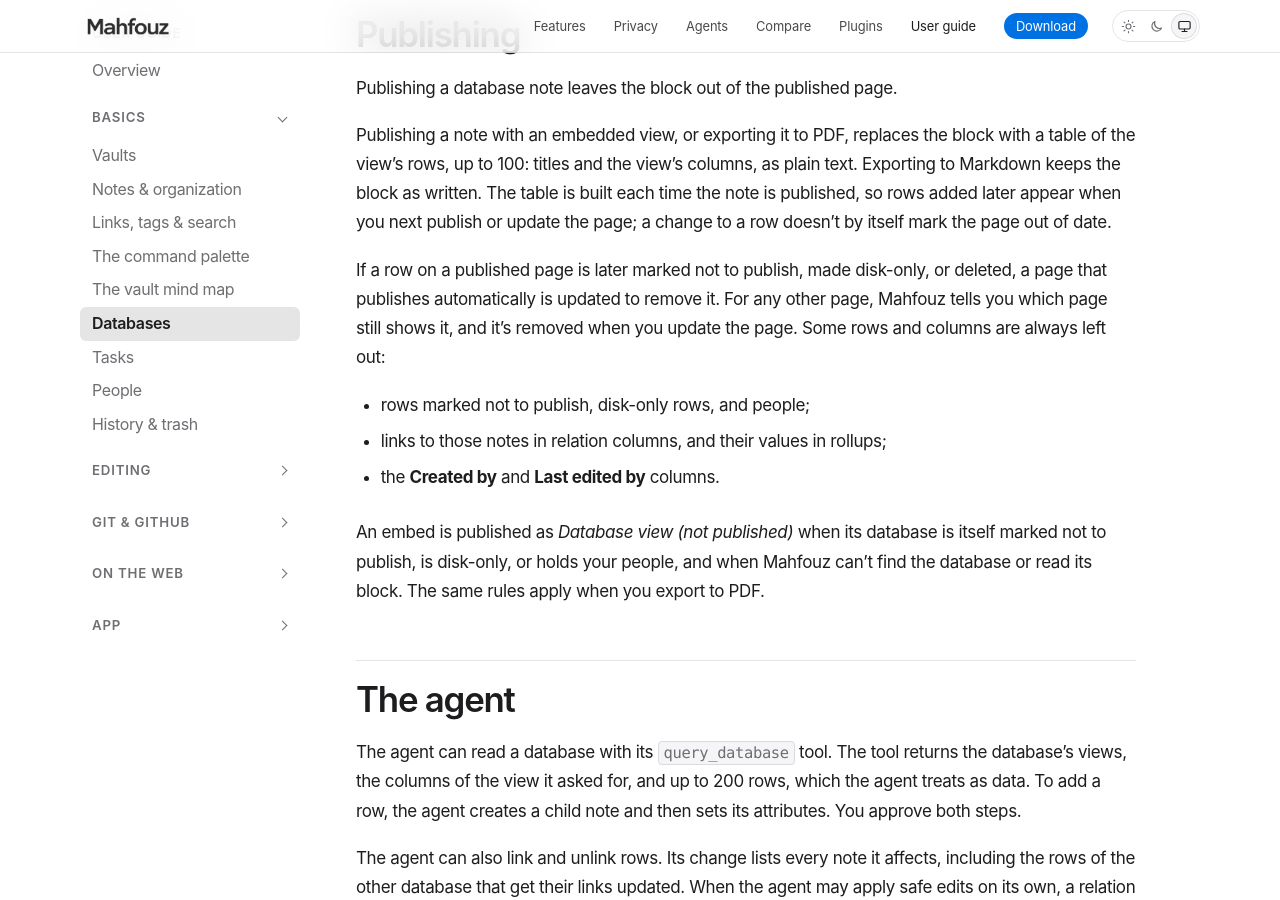
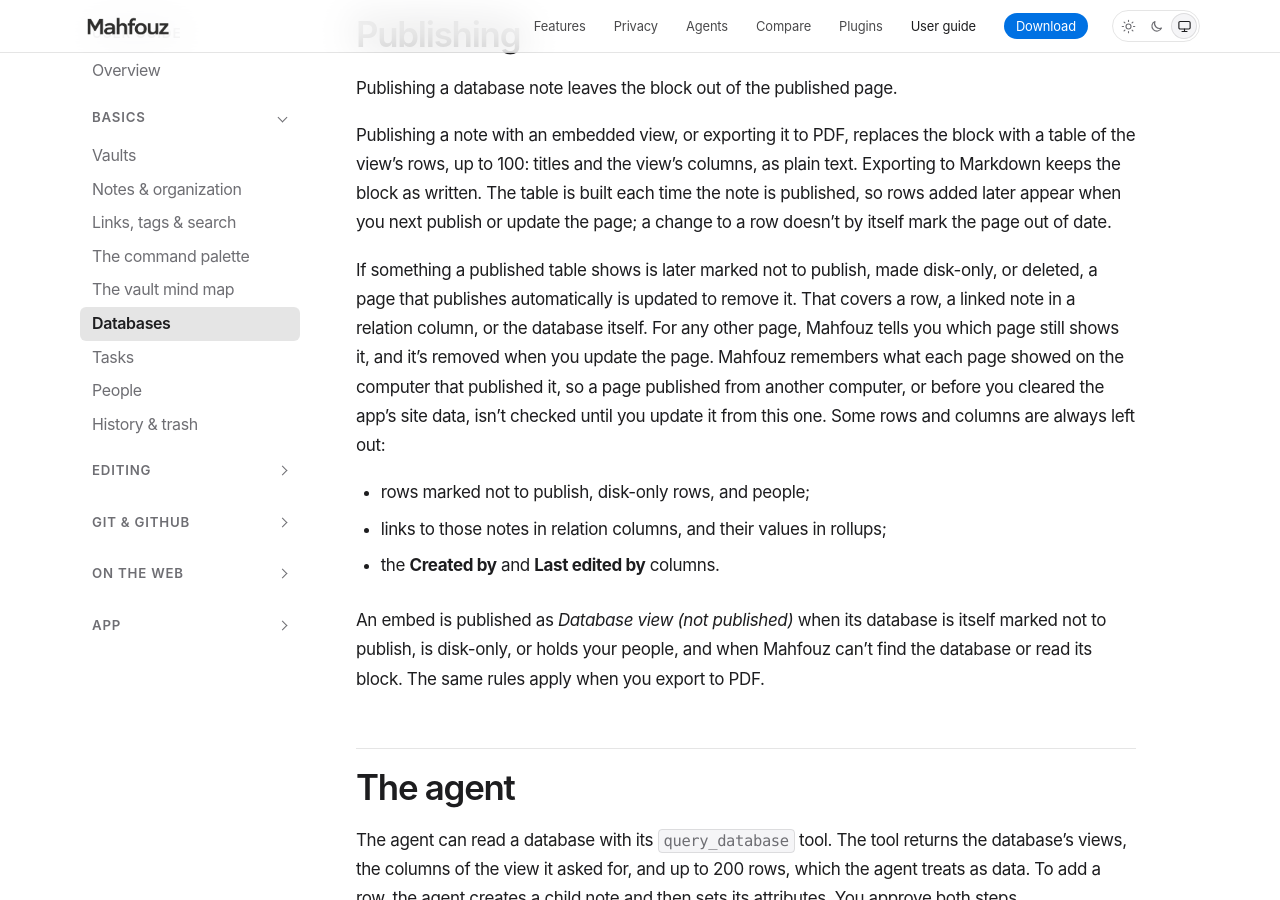
Before and after one commit to mahfouz-app/docs, a Jekyll site: the page built from guide/databases.md, in a window 1280 px wide and 900 px high, scrolled down 12230 px. Built offline with Jekyll 4.4.1, drawn with Linux system fonts in a browser that asks for light colours.

Commit message:
docs(databases): what a later-hidden note covers, and which computer checks it
Co-Authored-By: Claude Opus 5.5 <noreply@anthropic.com>

```diff
--- a/guide/databases.md
+++ b/guide/databases.md
@@ -471,10 +471,14 @@ table is built each time the note is published, so rows added later appear
 when you next publish or update the page; a change to a row doesn't by itself
 mark the page out of date.
 
-If a row on a published page is later marked not to publish, made disk-only,
-or deleted, a page that publishes automatically is updated to remove it. For
-any other page, Mahfouz tells you which page still shows it, and it's removed
-when you update the page. Some rows and columns are always left out:
+If something a published table shows is later marked not to publish, made
+disk-only, or deleted, a page that publishes automatically is updated to
+remove it. That covers a row, a linked note in a relation column, or the
+database itself. For any other page, Mahfouz tells you which page still shows
+it, and it's removed when you update the page. Mahfouz remembers what each
+page showed on the computer that published it, so a page published from
+another computer, or before you cleared the app's site data, isn't checked
+until you update it from this one. Some rows and columns are always left out:
 
 - rows marked not to publish, disk-only rows, and people;
 - links to those notes in relation columns, and their values in rollups;
```
